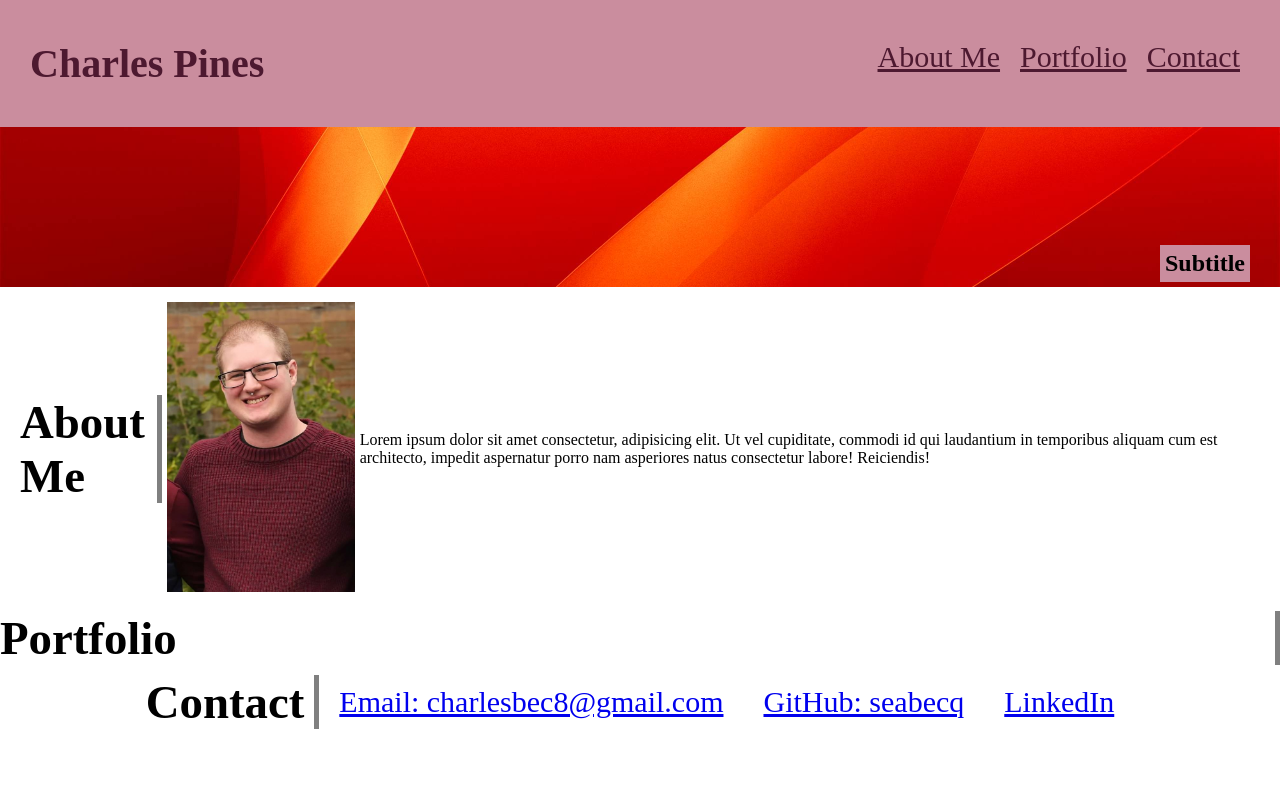
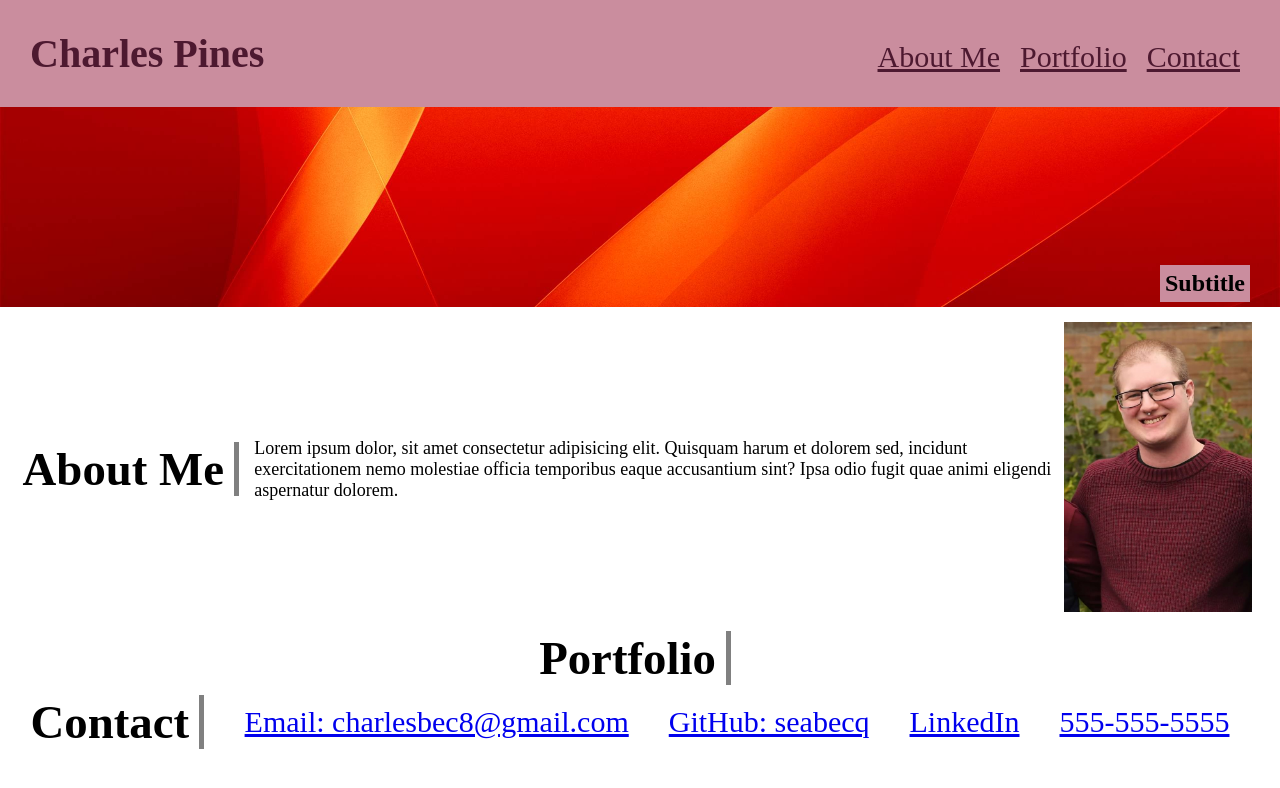
Before and after one commit to seabecq/portfolio, a plain HTML site: page index.html in a window 1280 px wide. Drawn offline with Linux system fonts and the light colour scheme.

Commit message:
improved css

```diff
--- a/assets/css/style.css
+++ b/assets/css/style.css
@@ -8,7 +8,8 @@ header {
     display:flex;
     flex-wrap: wrap;
     justify-content: space-between;
-    padding: 40px 30px;
+    align-items: baseline;
+    padding: 30px;
     background-color: #CA8D9E;
 }
 
@@ -36,7 +37,7 @@ header nav ul li a {
 .hero {
     background-image: url("../images/background.jpg");
     background-size: cover;
-    padding: 80px;
+    padding: 100px;
     background-position: center;
     position: relative;
 }
@@ -51,7 +52,7 @@ header nav ul li a {
 
 #about-me {
     display:flex;
-    justify-content: center;
+    justify-content: space-around;
     align-items: center;
     margin: 10px 20px;
 }
@@ -62,17 +63,29 @@ header nav ul li a {
     padding: 5px;
 }
 
+.about p {
+    max-width: 800px;
+    font-size: 18px;
+}
+
 .heading {
     border-right: 5px solid grey;
     font-size: 40px;
     padding-right: 10px;
+    margin-right: 10px;
+}
+
+#portfolio {
+    display: flex;
+    justify-content: center;
 }
 
 #contact {
     display: flex;
-    justify-content: center;
+    justify-content: space-evenly;
     align-items: center;
-    margin: 10px 20px
+    margin: 10px 20px;
+    max-width: 1500px;
 }
 
 #contact p {
--- a/index.html
+++ b/index.html
@@ -38,19 +38,21 @@
     </section>
 
     <section id="about-me">
-            <div class="heading">
+
+            <div class="heading" class="about">
                 <h3>About Me</h3>
             </div>
 
-            <div>
+            <div class="about">
+                <p>
+                    Lorem ipsum dolor, sit amet consectetur adipisicing elit. Quisquam harum et dolorem sed, incidunt exercitationem nemo molestiae officia temporibus eaque accusantium sint? Ipsa odio fugit quae animi eligendi aspernatur dolorem.
+                </p>
+            </div>
+
+            <div class="about">
                 <img src="./assets/images/crop.jpg" alt=""/>
             </div>
 
-            <div>
-                <p>
-                    Lorem ipsum dolor sit amet consectetur, adipisicing elit. Ut vel cupiditate, commodi id qui laudantium in temporibus aliquam cum est architecto, impedit aspernatur porro nam asperiores natus consectetur labore! Reiciendis!
-                </p>
-            </div>
     </section>
 
     <section id="portfolio">
@@ -70,6 +72,7 @@
                     <a href="mailto:charlesbec8@gmail.com">Email: charlesbec8@gmail.com</a> <br/>
                     <a href="https://github.com/seabecq">GitHub: seabecq</a> <br/>
                     <a href="https://www.linkedin.com/in/charles-pines-29b459230/">LinkedIn</a>
+                    <a href="tel:5555555555">555-555-5555</a>
                 </p>
             </div>
 
```
